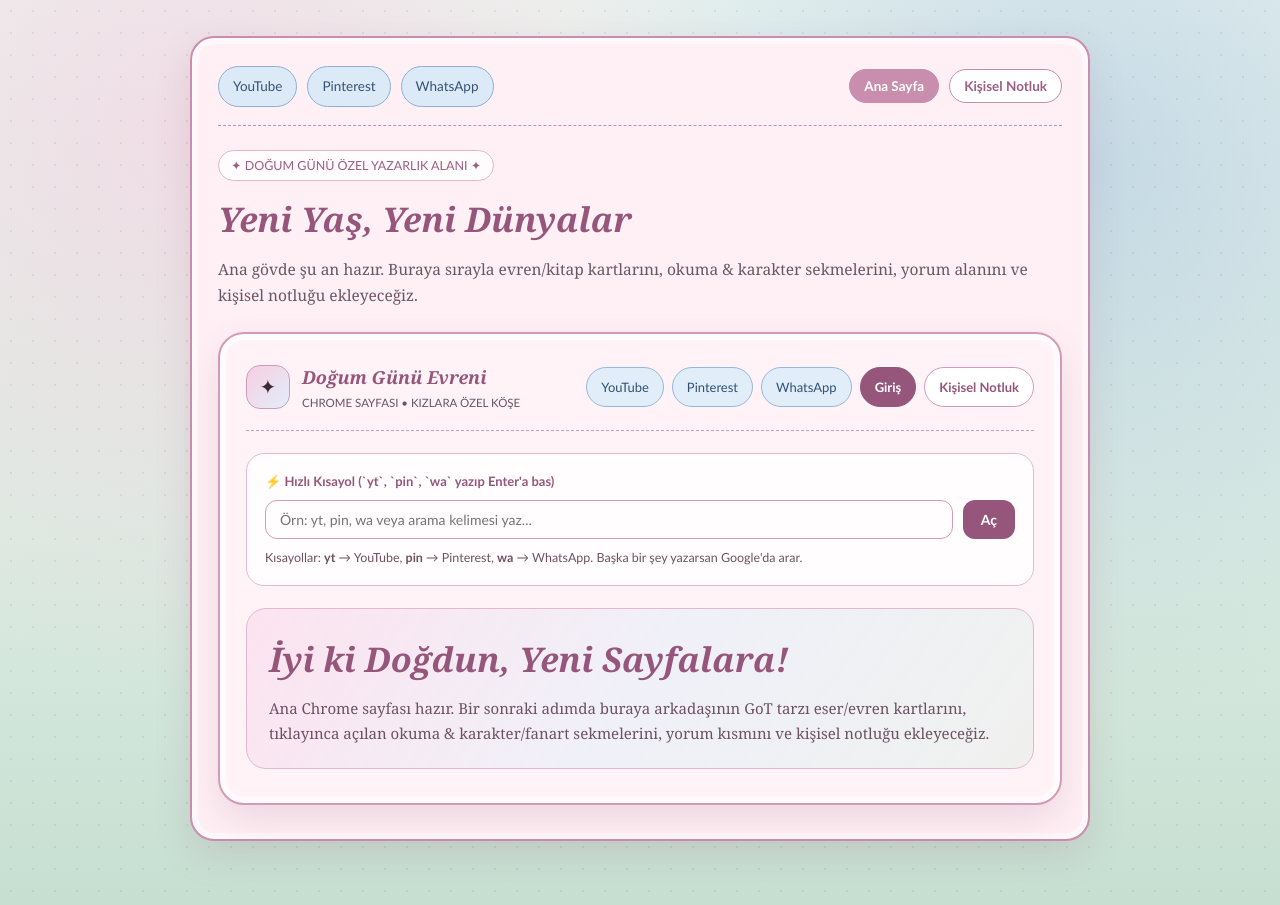
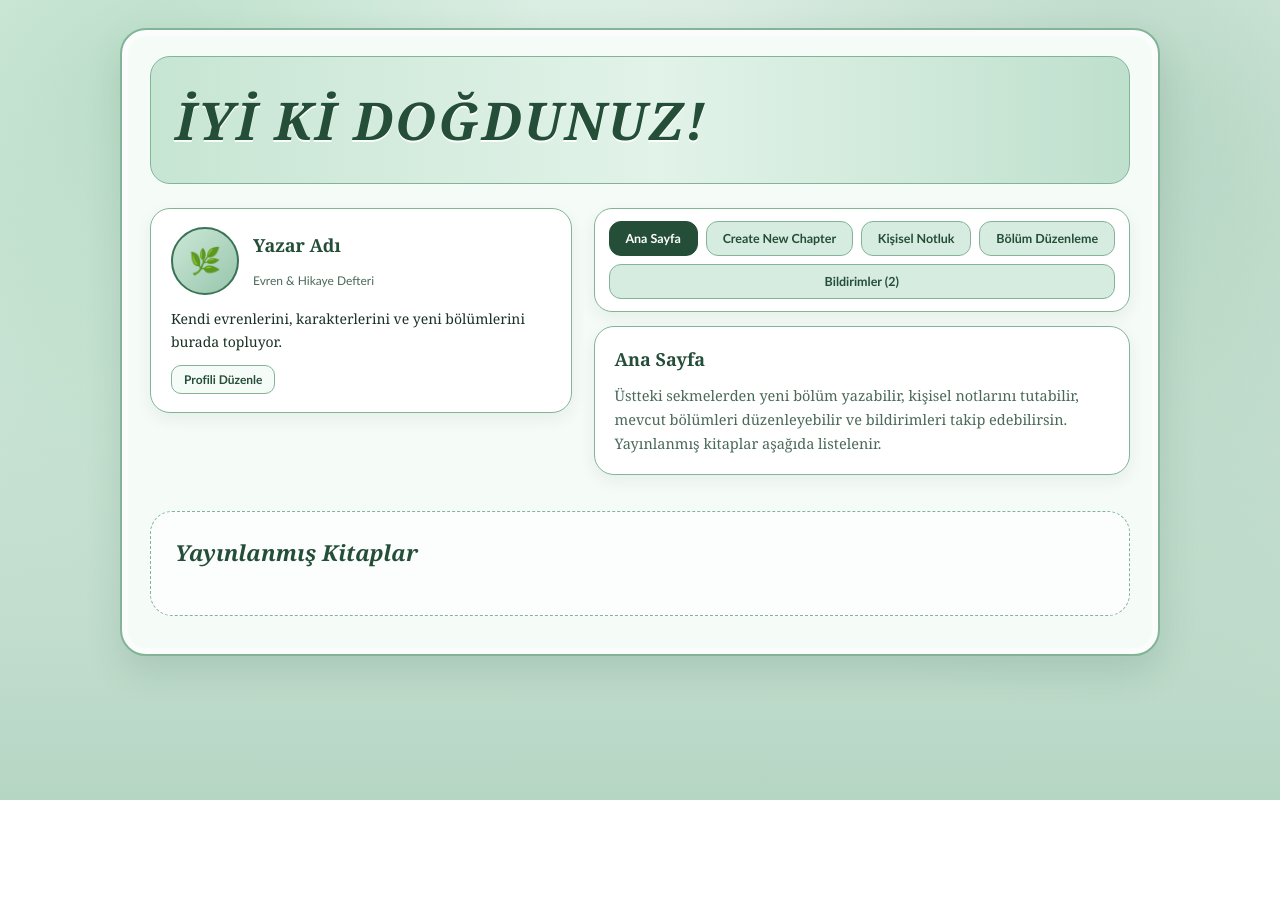
Before and after one commit to daeshalang/suprise, a plain HTML site: page index.html in a window 1280 px wide. After the commit the page ends 800 px from the top, so only its background shows below. Drawn offline with Linux system fonts and the light colour scheme.

Commit message:
Update index.html

```diff
--- a/index.html
+++ b/index.html
@@ -3,17 +3,20 @@
 <head>
   <meta charset="UTF-8">
   <meta name="viewport" content="width=device-width, initial-scale=1.0">
-  <title>Doğum Günü Evreni — Yazarlık Defteri</title>
+  <title>İYİ Kİ DOĞDUNUZ! — Yazarlık & Evren Defteri</title>
   <style>
     :root {
-      --bg-green: #DCECE2;
-      --paper-pink: #FFF0F5;
-      --accent-rose: #C98EAD;
-      --deep-rose: #9A5F82;
-      --accent-blue: #91AED3;
-      --soft-blue: #DCEAF8;
-      --ink-color: #3E2D38;
-      --muted-ink: #6E5565;
+      --bg-green-1: #E7F4EC;
+      --bg-green-2: #CFE5D8;
+      --bg-green-3: #B6D6C4;
+      --surface-light: #F5FBF7;
+      --surface-card: #FFFFFF;
+      --border-green: #83B498;
+      --green-dark: #254E39;
+      --green-main: #3B7356;
+      --green-soft: #D6ECE0;
+      --ink-main: #1A3125;
+      --ink-soft: #4A6959;
     }
 
     * {
@@ -22,121 +25,287 @@
 
     body {
       margin: 0;
-      padding: 32px 18px 60px;
+      padding: 28px 18px 64px;
       min-height: 100vh;
       font-family: Georgia, "Times New Roman", serif;
-      color: var(--ink-color);
+      color: var(--ink-main);
       background:
-        radial-gradient(circle at 12% 12%, rgba(243, 198, 220, 0.5), transparent 42%),
-        radial-gradient(circle at 88% 18%, rgba(145, 174, 211, 0.38), transparent 42%),
-        linear-gradient(180deg, #E8F3EC 0%, var(--bg-green) 60%, #C7DEC9 100%);
-      line-height: 1.7;
+        radial-gradient(circle at 12% 10%, rgba(154, 206, 176, 0.55), transparent 42%),
+        radial-gradient(circle at 88% 15%, rgba(122, 177, 146, 0.42), transparent 45%),
+        linear-gradient(180deg, var(--bg-green-1) 0%, var(--bg-green-2) 55%, var(--bg-green-3) 100%);
+      line-height: 1.65;
     }
 
-    .site-shell {
-      max-width: 900px;
+    .page-shell {
+      max-width: 1040px;
       margin: 0 auto;
-      background: var(--paper-pink);
-      border: 2px solid var(--accent-rose);
-      border-radius: 24px;
-      padding: 28px 26px 34px;
+      background: var(--surface-light);
+      border: 2px solid var(--border-green);
+      border-radius: 26px;
+      padding: 26px 28px 38px;
       box-shadow:
-        0 14px 36px rgba(154, 95, 130, 0.16),
-        inset 0 0 0 6px rgba(255, 255, 255, 0.55);
+        0 16px 36px rgba(37, 78, 57, 0.14),
+        inset 0 0 0 6px rgba(255, 255, 255, 0.65);
     }
 
-    .top-bar {
+    /* Soldan sağa büyük harflerle italik İYİ Kİ DOĞDUNUZ! */
+    .top-banner {
+      width: 100%;
+      padding: 20px 24px;
+      margin-bottom: 24px;
+      border-radius: 20px;
+      background: linear-gradient(90deg, #C7E5D3 0%, #E2F3E9 52%, #BFE0CD 100%);
+      border: 1.5px solid var(--border-green);
+    }
+
+    .top-banner h1 {
+      margin: 0;
+      width: 100%;
+      font-size: clamp(28px, 5.4vw, 52px);
+      font-style: italic;
+      font-weight: 800;
+      text-transform: uppercase;
+      letter-spacing: 2px;
+      color: var(--green-dark);
+      text-shadow: 0 2px 0 rgba(255, 255, 255, 0.85);
+    }
+
+    /* Altında profil kısmı (solda) ve sağda ana sayfa / işlem butonları */
+    .main-grid {
+      display: grid;
+      grid-template-columns: minmax(270px, 1.1fr) 1.4fr;
+      gap: 22px;
+      align-items: start;
+    }
+
+    @media (max-width: 800px) {
+      .main-grid {
+        grid-template-columns: 1fr;
+      }
+    }
+
+    .card {
+      background: var(--surface-card);
+      border: 1.5px solid var(--border-green);
+      border-radius: 20px;
+      padding: 18px 20px;
+      box-shadow: 0 6px 16px rgba(37, 78, 57, 0.07);
+    }
+
+    .profile-head {
+      display: flex;
+      align-items: center;
+      gap: 14px;
+      margin-bottom: 12px;
+    }
+
+    .avatar {
+      width: 68px;
+      height: 68px;
+      border-radius: 50%;
+      background: linear-gradient(135deg, #CBE8D7, #98C5AC);
+      border: 2px solid var(--green-main);
+      display: flex;
+      align-items: center;
+      justify-content: center;
+      font-size: 26px;
+      color: var(--green-dark);
+      overflow: hidden;
+      flex-shrink: 0;
+    }
+
+    .avatar img {
+      width: 100%;
+      height: 100%;
+      object-fit: cover;
+    }
+
+    .profile-name {
+      margin: 0;
+      font-size: 19px;
+      color: var(--green-dark);
+    }
+
+    .profile-sub {
+      font-family: "Trebuchet MS", sans-serif;
+      font-size: 12px;
+      color: var(--ink-soft);
+    }
+
+    .profile-bio {
+      margin: 0 0 12px;
+      font-size: 14px;
+      color: var(--ink-main);
+    }
+
+    .right-column {
+      display: flex;
+      flex-direction: column;
+      gap: 14px;
+    }
+
+    /* Yan yana görünen sekmeler / bağlantılar */
+    .nav-row {
       display: flex;
       flex-wrap: wrap;
-      align-items: center;
-      justify-content: space-between;
-      gap: 12px;
-      padding-bottom: 18px;
-      margin-bottom: 24px;
-      border-bottom: 1px dashed var(--accent-rose);
+      gap: 8px;
+      background: var(--surface-card);
+      border: 1.5px solid var(--border-green);
+      border-radius: 18px;
+      padding: 12px 14px;
+      box-shadow: 0 6px 16px rgba(37, 78, 57, 0.07);
     }
 
-    .link-group, .view-group {
+    .nav-btn {
+      flex: 1 1 auto;
+      padding: 9px 12px;
+      border-radius: 12px;
+      border: 1px solid var(--border-green);
+      background: var(--green-soft);
+      color: var(--green-dark);
+      font-family: "Trebuchet MS", sans-serif;
+      font-size: 12.5px;
+      font-weight: 700;
+      cursor: pointer;
+      transition: background-color 0.2s ease, transform 0.12s ease;
+    }
+
+    .nav-btn:hover {
+      background: #BBE0CC;
+      transform: translateY(-1px);
+    }
+
+    .nav-btn.active {
+      background: var(--green-dark);
+      color: #FFFFFF;
+      border-color: var(--green-dark);
+    }
+
+    .card h2 {
+      margin: 0 0 10px;
+      font-size: 18px;
+      color: var(--green-dark);
+    }
+
+    input, textarea, select {
+      width: 100%;
+      padding: 9px 12px;
+      border-radius: 11px;
+      border: 1px solid var(--border-green);
+      background: #F9FCFA;
+      font-family: "Trebuchet MS", sans-serif;
+      font-size: 13.5px;
+      color: var(--ink-main);
+    }
+
+    .btn-green {
+      padding: 9px 15px;
+      border-radius: 11px;
+      border: none;
+      background: var(--green-dark);
+      color: #FFFFFF;
+      font-family: "Trebuchet MS", sans-serif;
+      font-size: 13px;
+      font-weight: 700;
+      cursor: pointer;
+    }
+
+    .btn-green:hover {
+      background: var(--green-main);
+    }
+
+    .btn-outline {
+      padding: 6px 12px;
+      border-radius: 10px;
+      border: 1px solid var(--border-green);
+      background: var(--surface-light);
+      color: var(--green-dark);
+      font-family: "Trebuchet MS", sans-serif;
+      font-size: 12px;
+      font-weight: 700;
+      cursor: pointer;
+    }
+
+    .stack {
       display: flex;
-      flex-wrap: wrap;
+      flex-direction: column;
       gap: 10px;
     }
 
-    .ext-link, .view-btn {
-      padding: 8px 14px;
-      border-radius: 999px;
+    .item-box {
+      padding: 11px 13px;
+      border-radius: 12px;
+      background: var(--surface-light);
+      border: 1px solid #C5DFD0;
       font-family: "Trebuchet MS", sans-serif;
-      font-size: 13.5px;
-      text-decoration: none;
-      cursor: pointer;
-      transition: transform 0.15s ease, background-color 0.2s ease;
+      font-size: 13px;
     }
 
-    .ext-link {
-      background: var(--soft-blue);
-      color: #365273;
-      border: 1px solid var(--accent-blue);
+    /* Bu bağlantıların altında yayınlanmış kitapların görünmesi için boşluk */
+    .books-gap {
+      height: 36px;
     }
 
-    .ext-link:hover {
-      background: #C6DDF5;
-      transform: translateY(-1px);
+    .books-area {
+      background: rgba(255, 255, 255, 0.72);
+      border: 1.5px dashed var(--border-green);
+      border-radius: 22px;
+      padding: 22px 24px 28px;
     }
 
-    .view-btn {
-      background: #FFFFFF;
-      color: var(--deep-rose);
-      border: 1px solid var(--accent-rose);
-      font-weight: 600;
+    .books-area h2 {
+      margin: 0 0 16px;
+      font-size: 22px;
+      font-style: italic;
+      color: var(--green-dark);
     }
 
-    .view-btn.active {
-      background: var(--accent-rose);
-      color: #FFFFFF;
+    .books-grid {
+      display: grid;
+      grid-template-columns: repeat(auto-fit, minmax(240px, 1fr));
+      gap: 16px;
     }
 
-    .hero-tag {
-      display: inline-block;
-      background: rgba(255, 255, 255, 0.8);
-      border: 1px solid #E3B6CD;
-      color: var(--deep-rose);
-      border-radius: 999px;
-      padding: 4px 12px;
-      font-size: 12.5px;
-      font-family: "Trebuchet MS", sans-serif;
-      margin-bottom: 10px;
+    .book-card {
+      background: var(--surface-card);
+      border: 1.5px solid var(--border-green);
+      border-radius: 18px;
+      padding: 16px;
+      box-shadow: 0 6px 14px rgba(37, 78, 57, 0.08);
     }
 
-    h1 {
-      margin: 0 0 10px;
-      font-size: clamp(26px, 4.5vw, 38px);
-      color: var(--deep-rose);
-      font-style: italic;
+    .book-tag {
+      display: inline-block;
+      padding: 3px 9px;
+      border-radius: 999px;
+      background: var(--green-soft);
+      color: var(--green-dark);
+      font-family: "Trebuchet MS", sans-serif;
+      font-size: 11px;
+      font-weight: 700;
+      margin-bottom: 8px;
     }
 
-    .hero-sub {
-      margin: 0 0 24px;
-      color: var(--muted-ink);
-      font-size: 15.5px;
+    .book-title {
+      margin: 0 0 6px;
+      font-size: 17px;
+      color: var(--green-dark);
     }
 
-    .placeholder-box {
-      background: rgba(255, 255, 255, 0.72);
-      border: 1px solid #E5B9CF;
-      border-radius: 16px;
-      padding: 20px;
+    .book-desc {
+      margin: 0 0 10px;
+      font-size: 13.5px;
+      color: var(--ink-soft);
     }
 
-    .placeholder-box h2 {
-      margin: 0 0 8px;
-      font-size: 19px;
-      color: var(--deep-rose);
-    }
-
-    .placeholder-box p {
-      margin: 0;
-      color: var(--muted-ink);
-      font-size: 14.5px;
+    .chapter-chip {
+      margin-top: 6px;
+      padding: 7px 10px;
+      border-radius: 10px;
+      background: var(--surface-light);
+      border: 1px solid #CFE5D8;
+      font-family: "Trebuchet MS", sans-serif;
+      font-size: 12.5px;
     }
 
     .hidden {
@@ -145,316 +314,111 @@
   </style>
 </head>
 <body>
-  <div class="site-shell">
-    <header class="top-bar">
-      <nav class="link-group" aria-label="Hızlı Bağlantılar">
-        <a class="ext-link" href="https://www.youtube.com" target="_blank" rel="noopener noreferrer">YouTube</a>
-        <a class="ext-link" href="https://www.pinterest.com" target="_blank" rel="noopener noreferrer">Pinterest</a>
-        <a class="ext-link" href="https://web.whatsapp.com" target="_blank" rel="noopener noreferrer">WhatsApp</a>
-      </nav>
-
-      <div class="view-group">
-        <button class="view-btn active" id="btn-main" type="button" onclick="setView('main')">Ana Sayfa</button>
-        <button class="view-btn" id="btn-notes" type="button" onclick="setView('notes')">Kişisel Notluk</button>
-      </div>
+  <div class="page-shell">
+    <header class="top-banner">
+      <h1>İYİ ki DOĞDUNUZ!</h1>
     </header>
 
-    <main id="view-main">
-      <span class="hero-tag">✦ DOĞUM GÜNÜ ÖZEL YAZARLIK ALANI ✦</span>
-      <h1>Yeni Yaş, Yeni Dünyalar</h1>
-      <p class="hero-sub">
-        Ana gövde şu an hazır. Buraya sırayla evren/kitap kartlarını, okuma & karakter sekmelerini, yorum alanını ve kişisel notluğu ekleyeceğiz.
-      </p>
+    <div class="main-grid">
+      <!-- Profil kısmı -->
+      <aside class="card">
+        <div class="profile-head">
+          <div class="avatar" id="avatarBox">🌿</div>
+          <div>
+            <h2 class="profile-name" id="profileNameText">Yazar Adı</h2>
+            <div class="profile-sub">Evren & Hikaye Defteri</div>
+          </div>
+        </div>
+        <p class="profile-bio" id="profileBioText">
+          Kendi evrenlerini, karakterlerini ve yeni bölümlerini burada topluyor.
+        </p>
+        <button class="btn-outline" type="button" onclick="toggleProfileEditor()">Profili Düzenle</button>
 
-     <!DOCTYPE html>
-<html lang="tr">
-<head>
-  <meta charset="UTF-8">
-  <meta name="viewport" content="width=device-width, initial-scale=1.0">
-  <title>✦ Doğum Günü Köşesi — Chrome Giriş</title>
-  <style>
-    :root {
-      --bg-green: #DCECE2;
-      --bg-green-deep: #C6DFD1;
-      --card-pink: #FFF3F8;
-      --card-white: #FFFFFF;
-      --rose-border: #D49BB8;
-      --rose-deep: #96567B;
-      --blue-soft: #E1EEFA;
-      --blue-border: #97B7DC;
-      --text-main: #3D2A36;
-      --text-sub: #6D5263;
-    }
+        <form class="stack hidden" id="profileEditor" style="margin-top:12px;" onsubmit="saveProfile(event)">
+          <input type="text" id="nameInput" placeholder="İsim veya mahlas...">
+          <input type="url" id="avatarInput" placeholder="Profil fotoğrafı linki (isteğe bağlı)...">
+          <textarea id="bioInput" rows="2" placeholder="Biyografi yaz..."></textarea>
+          <div>
+            <button class="btn-green" type="submit">Kaydet</button>
+          </div>
+        </form>
+      </aside>
 
-    * {
-      box-sizing: border-box;
-    }
+      <!-- Sağda ana sayfa / yan yana bağlantılar ve aktif panel -->
+      <section class="right-column">
+        <nav class="nav-row" aria-label="Sayfa Bölümleri">
+          <button class="nav-btn active" id="tab-home" type="button" onclick="showSection('home')">Ana Sayfa</button>
+          <button class="nav-btn" id="tab-create" type="button" onclick="showSection('create')">Create New Chapter</button>
+          <button class="nav-btn" id="tab-notes" type="button" onclick="showSection('notes')">Kişisel Notluk</button>
+          <button class="nav-btn" id="tab-edit" type="button" onclick="showSection('edit')">Bölüm Düzenleme</button>
+          <button class="nav-btn" id="tab-notif" type="button" onclick="showSection('notif')">Bildirimler (<span id="notifBadge">2</span>)</button>
+        </nav>
 
-    body {
-      margin: 0;
-      padding: 36px 18px 64px;
-      min-height: 100vh;
-      font-family: Georgia, "Times New Roman", serif;
-      color: var(--text-main);
-      background-color: var(--bg-green);
-      background-image:
-        radial-gradient(rgba(150, 86, 123, 0.13) 1px, transparent 1px),
-        radial-gradient(circle at 15% 15%, rgba(247, 203, 224, 0.55), transparent 42%),
-        radial-gradient(circle at 85% 18%, rgba(151, 183, 220, 0.42), transparent 42%),
-        linear-gradient(180deg, #EBF5EF 0%, var(--bg-green) 58%, var(--bg-green-deep) 100%);
-      background-size: 22px 22px, 100% 100%, 100% 100%, 100% 100%;
-    }
+        <!-- Ana Sayfa özeti -->
+        <div class="card" id="sec-home">
+          <h2>Ana Sayfa</h2>
+          <p style="margin:0; color:var(--ink-soft); font-size:14.5px;">
+            Üstteki sekmelerden yeni bölüm yazabilir, kişisel notlarını tutabilir, mevcut bölümleri düzenleyebilir ve bildirimleri takip edebilirsin. Yayınlanmış kitaplar aşağıda listelenir.
+          </p>
+        </div>
 
-    .wrap {
-      max-width: 860px;
-      margin: 0 auto;
-      background: var(--card-pink);
-      border: 2px solid var(--rose-border);
-      border-radius: 26px;
-      padding: 28px 26px 34px;
-      box-shadow:
-        0 16px 36px rgba(150, 86, 123, 0.16),
-        inset 0 0 0 6px rgba(255, 255, 255, 0.65);
-    }
+        <!-- Create New Chapter -->
+        <div class="card hidden" id="sec-create">
+          <h2>Create New Chapter</h2>
+          <form class="stack" onsubmit="createChapter(event)">
+            <select id="bookSelect">
+              <option value="Kışın Gölgeleri">Kışın Gölgeleri</option>
+              <option value="Zümrüt Saray Notları">Zümrüt Saray Notları</option>
+            </select>
+            <input type="text" id="newChapterTitle" placeholder="Bölüm başlığı..." required>
+            <textarea id="newChapterText" rows="3" placeholder="Bölüm metni..." required></textarea>
+            <div>
+              <button class="btn-green" type="submit">Yayınla</button>
+            </div>
+          </form>
+        </div>
 
-    .header-row {
-      display: flex;
-      flex-wrap: wrap;
-      align-items: center;
-      justify-content: space-between;
-      gap: 14px;
-      padding-bottom: 18px;
-      margin-bottom: 22px;
-      border-bottom: 1.5px dashed var(--rose-border);
-    }
+        <!-- Kişisel Notluk -->
+        <div class="card hidden" id="sec-notes">
+          <h2>Kişisel Notluk</h2>
+          <textarea id="notesArea" rows="4" placeholder="Fikirler, karakter notları, sahne taslakları..."></textarea>
+          <div style="margin-top:10px;">
+            <button class="btn-green" type="button" onclick="saveNotes()">Notu Kaydet</button>
+            <span id="noteSavedText" style="font-family:'Trebuchet MS',sans-serif; font-size:12.5px; color:var(--green-dark); margin-left:8px;"></span>
+          </div>
+        </div>
 
-    .brand {
-      display: flex;
-      align-items: center;
-      gap: 12px;
-    }
+        <!-- Bölüm Düzenleme -->
+        <div class="card hidden" id="sec-edit">
+          <h2>Bölüm Düzenleme</h2>
+          <div class="stack" id="editList"></div>
+        </div>
 
-    .brand-icon {
-      width: 44px;
-      height: 44px;
-      border-radius: 14px;
-      background: linear-gradient(135deg, #F8CEE2, var(--blue-soft));
-      border: 1.5px solid var(--rose-border);
-      display: flex;
-      align-items: center;
-      justify-content: center;
-      font-size: 20px;
-    }
+        <!-- Bildirimler -->
+        <div class="card hidden" id="sec-notif">
+          <h2>Bildirimler</h2>
+          <div class="stack" id="notifList"></div>
+        </div>
+      </section>
+    </div>
 
-    .brand-name {
-      font-size: 18px;
-      font-weight: bold;
-      font-style: italic;
-      color: var(--rose-deep);
-    }
+    <!-- Yayınlanmış kitaplar için boşluk -->
+    <div class="books-gap"></div>
 
-    .brand-tag {
-      font-family: "Trebuchet MS", sans-serif;
-      font-size: 11.5px;
-      color: var(--text-sub);
-    }
-
-    .quick-pills {
-      display: flex;
-      flex-wrap: wrap;
-      gap: 8px;
-    }
-
-    .pill-link, .pill-btn {
-      padding: 8px 14px;
-      border-radius: 999px;
-      font-family: "Trebuchet MS", sans-serif;
-      font-size: 13px;
-      text-decoration: none;
-      cursor: pointer;
-      transition: transform 0.15s ease, background-color 0.2s ease;
-    }
-
-    .pill-link {
-      background: var(--blue-soft);
-      color: #325073;
-      border: 1px solid var(--blue-border);
-    }
-
-    .pill-link:hover {
-      background: #CCE2F7;
-      transform: translateY(-1px);
-    }
-
-    .pill-btn {
-      background: var(--card-white);
-      color: var(--rose-deep);
-      border: 1px solid var(--rose-border);
-      font-weight: 600;
-    }
-
-    .pill-btn.active {
-      background: var(--rose-deep);
-      color: #FFFFFF;
-      border-color: var(--rose-deep);
-    }
-
-    /* Chrome'daki gibi hızlı kısayol çubuğu (yt, pin, wa yazıp Enter basınca açar) */
-    .shortcut-box {
-      background: rgba(255, 255, 255, 0.85);
-      border: 1px solid #E5B9CF;
-      border-radius: 18px;
-      padding: 16px 18px;
-      margin-bottom: 22px;
-    }
-
-    .shortcut-title {
-      font-family: "Trebuchet MS", sans-serif;
-      font-size: 13px;
-      color: var(--rose-deep);
-      font-weight: bold;
-      margin-bottom: 8px;
-    }
-
-    .shortcut-form {
-      display: flex;
-      gap: 10px;
-      flex-wrap: wrap;
-    }
-
-    .shortcut-input {
-      flex: 1 1 220px;
-      padding: 10px 14px;
-      border-radius: 12px;
-      border: 1px solid var(--rose-border);
-      background: #FFFDFD;
-      font-family: "Trebuchet MS", sans-serif;
-      font-size: 14px;
-      color: var(--text-main);
-    }
-
-    .go-btn {
-      padding: 10px 18px;
-      border-radius: 12px;
-      border: none;
-      background: var(--rose-deep);
-      color: #FFFFFF;
-      font-family: "Trebuchet MS", sans-serif;
-      font-size: 14px;
-      font-weight: bold;
-      cursor: pointer;
-    }
-
-    .go-btn:hover {
-      opacity: 0.92;
-    }
-
-    .shortcut-hint {
-      margin-top: 8px;
-      font-size: 12.5px;
-      color: var(--text-sub);
-      font-family: "Trebuchet MS", sans-serif;
-    }
-
-    .welcome-card {
-      background: linear-gradient(125deg, rgba(248, 206, 226, 0.42), rgba(225, 238, 250, 0.5), rgba(220, 236, 226, 0.45));
-      border: 1px solid #E4B7CE;
-      border-radius: 20px;
-      padding: 22px;
-    }
-
-    h1 {
-      margin: 0 0 8px;
-      font-size: clamp(24px, 4vw, 34px);
-      color: var(--rose-deep);
-      font-style: italic;
-    }
-
-    p {
-      margin: 0;
-      color: var(--text-sub);
-      font-size: 15px;
-      line-height: 1.65;
-    }
-
-    .hidden {
-      display: none;
-    }
-  </style>
-</head>
-<body>
-  <div class="wrap">
-    <header class="header-row">
-      <div class="brand">
-        <div class="brand-icon">✦</div>
-        <div>
-          <div class="brand-name">Doğum Günü Evreni</div>
-          <div class="brand-tag">CHROME SAYFASI • KIZLARA ÖZEL KÖŞE</div>
-        </div>
-      </div>
-
-      <div class="quick-pills">
-        <a class="pill-link" href="https://www.youtube.com" target="_blank" rel="noopener noreferrer">YouTube</a>
-        <a class="pill-link" href="https://www.pinterest.com" target="_blank" rel="noopener noreferrer">Pinterest</a>
-        <a class="pill-link" href="https://web.whatsapp.com" target="_blank" rel="noopener noreferrer">WhatsApp</a>
-        <button class="pill-btn active" id="tabMain" type="button" onclick="switchView('main')">Giriş</button>
-        <button class="pill-btn" id="tabNotes" type="button" onclick="switchView('notes')">Kişisel Notluk</button>
-      </div>
-    </header>
-
-    <main id="viewMain">
-      <div class="shortcut-box">
-        <div class="shortcut-title">⚡ Hızlı Kısayol (`yt`, `pin`, `wa` yazıp Enter'a bas)</div>
-        <form class="shortcut-form" onsubmit="runShortcut(event)">
-          <input class="shortcut-input" id="shortcutInput" type="text" placeholder="Örn: yt, pin, wa veya arama kelimesi yaz...">
-          <button class="go-btn" type="submit">Aç</button>
-        </form>
-        <div class="shortcut-hint">Kısayollar: <b>yt</b> → YouTube, <b>pin</b> → Pinterest, <b>wa</b> → WhatsApp. Başka bir şey yazarsan Google'da arar.</div>
-      </div>
-
-      <section class="welcome-card">
-        <h1>İyi ki Doğdun, Yeni Sayfalara!</h1>
-        <p>
-          Ana Chrome sayfası hazır. Bir sonraki adımda buraya arkadaşının GoT tarzı eser/evren kartlarını, tıklayınca açılan okuma & karakter/fanart sekmelerini, yorum kısmını ve kişisel notluğu ekleyeceğiz.
-        </p>
-      </section>
+    <!-- Yayınlanmış Kitaplar -->
+    <main class="books-area" id="publishedBooksArea">
+      <h2>Yayınlanmış Kitaplar</h2>
+      <div class="books-grid" id="booksGrid"></div>
     </main>
-
-    <section id="viewNotes" class="hidden">
-      <div class="welcome-card">
-        <h1>Kişisel Notluk</h1>
-        <p>Bir sonraki adımda yalnızca tarayıcı hafızasında duran kişisel not defterini buraya bağlayacağız.</p>
-      </div>
-    </section>
   </div>
 
   <script>
-    function switchView(view) {
-      const notesActive = view === "notes";
-      document.getElementById("viewMain").classList.toggle("hidden", notesActive);
-      document.getElementById("viewNotes").classList.toggle("hidden", !notesActive);
-      document.getElementById("tabMain").classList.toggle("active", !notesActive);
-      document.getElementById("tabNotes").classList.toggle("active", notesActive);
-    }
-
-    function runShortcut(e) {
-      e.preventDefault();
-      const raw = document.getElementById("shortcutInput").value.trim();
-      if (!raw) return;
-      const key = raw.toLowerCase();
-
-      const map = {
-        "yt": "https://www.youtube.com",
-        "youtube": "https://www.youtube.com",
-        "pin": "https://www.pinterest.com",
-        "pinterest": "https://www.pinterest.com",
-        "wa": "https://web.whatsapp.com",
-        "whatsapp": "https://web.whatsapp.com"
-      };
-
-      const target = map[key] || ("https://www.google.com/search?q=" + encodeURIComponent(raw));
-      window.open(target, "_blank", "noopener,noreferrer");
-    }
-  </script>
-</body>
-</html>
+    const data = {
+      profile: {
+        name: "Yazar Adı",
+        avatar: "",
+        bio: "Kendi evrenlerini, karakterlerini ve yeni bölümlerini burada topluyor."
+      },
+      books: [
+        {
+          title: "
```
